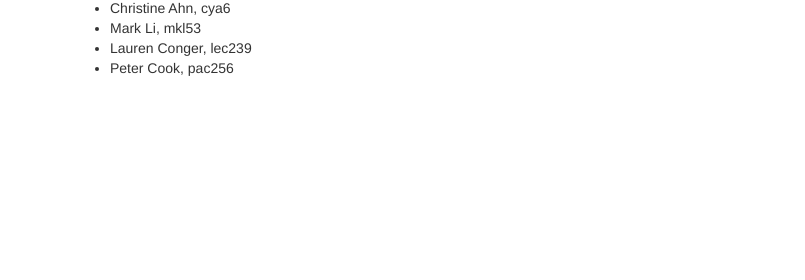
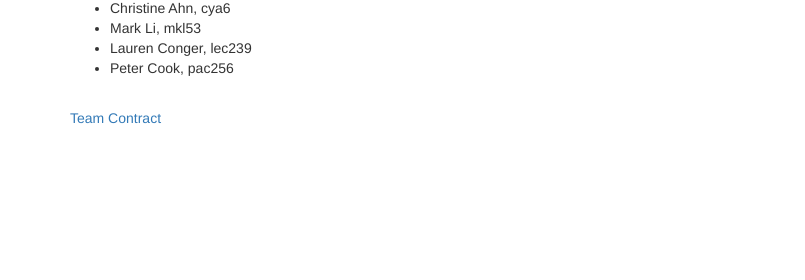
Before and after one commit to cya6/Team-12, a plain HTML site: page index.html in a window 1280 px wide. Shown: the part 198-478 px from the top of the page, 0-805 px from the left. Drawn offline with nearby package versions, Linux system fonts and the light colour scheme.

Commit message:
added contract to home page

```diff
--- a/index.html
+++ b/index.html
@@ -27,6 +27,8 @@
           <li>Lauren Conger, lec239</li>
           <li>Peter Cook, pac256</li>
         </ul>
+	<br>
+	<a href = "https://docs.google.com/document/d/1hPnX_v6OfrnfwBUYts8w0W_xdU0uyeY1qvSMBlGqMTw/edit?usp=sharing"> Team Contract </a>
       </div>
       <div class="pull-right">
         <img src="http://cdn.shopify.com/s/files/1/1537/5553/products/00613_15abd93a-e239-45df-acdb-8485b40d546a_grande.jpg?v=1486440965">
```
